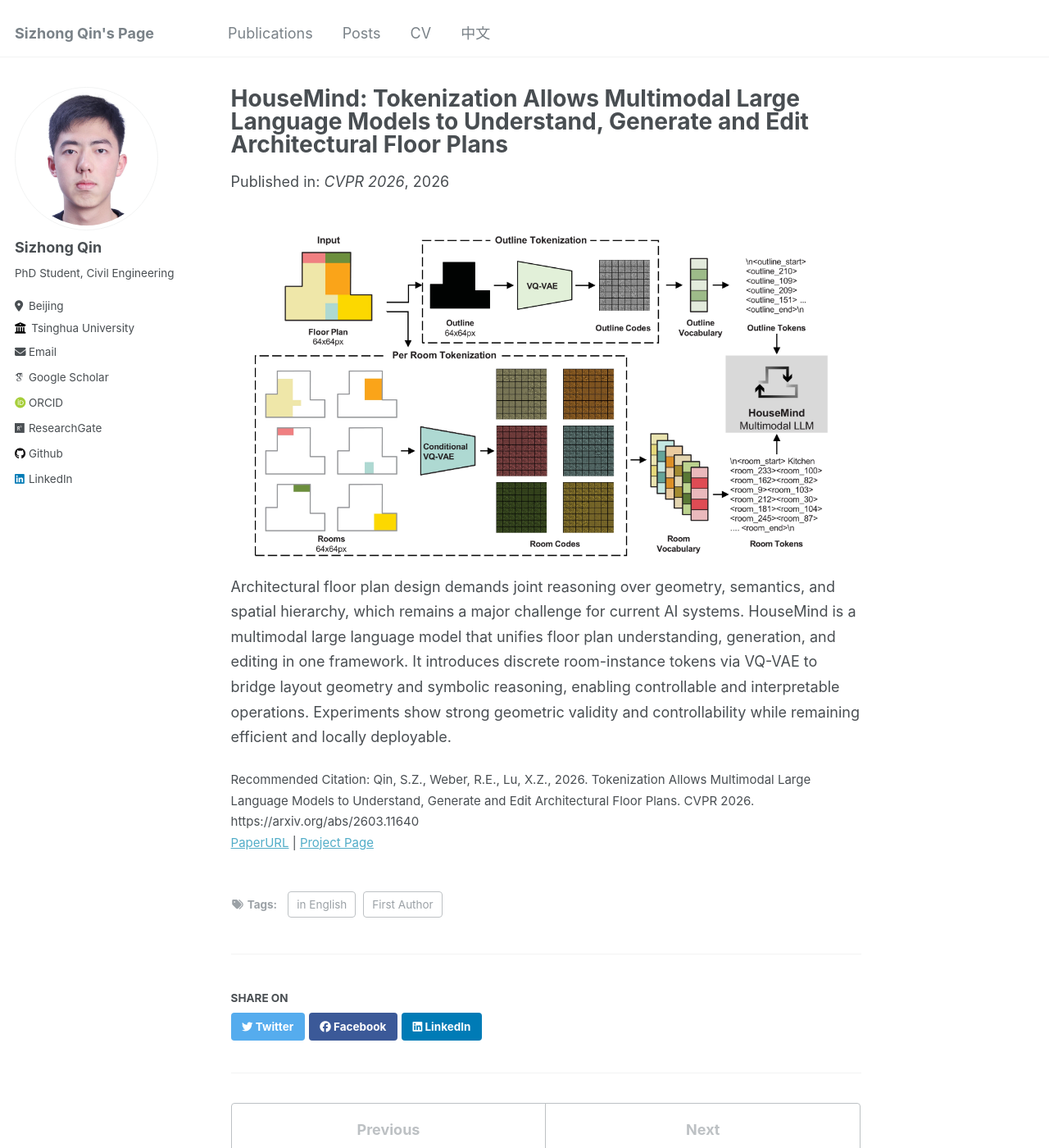
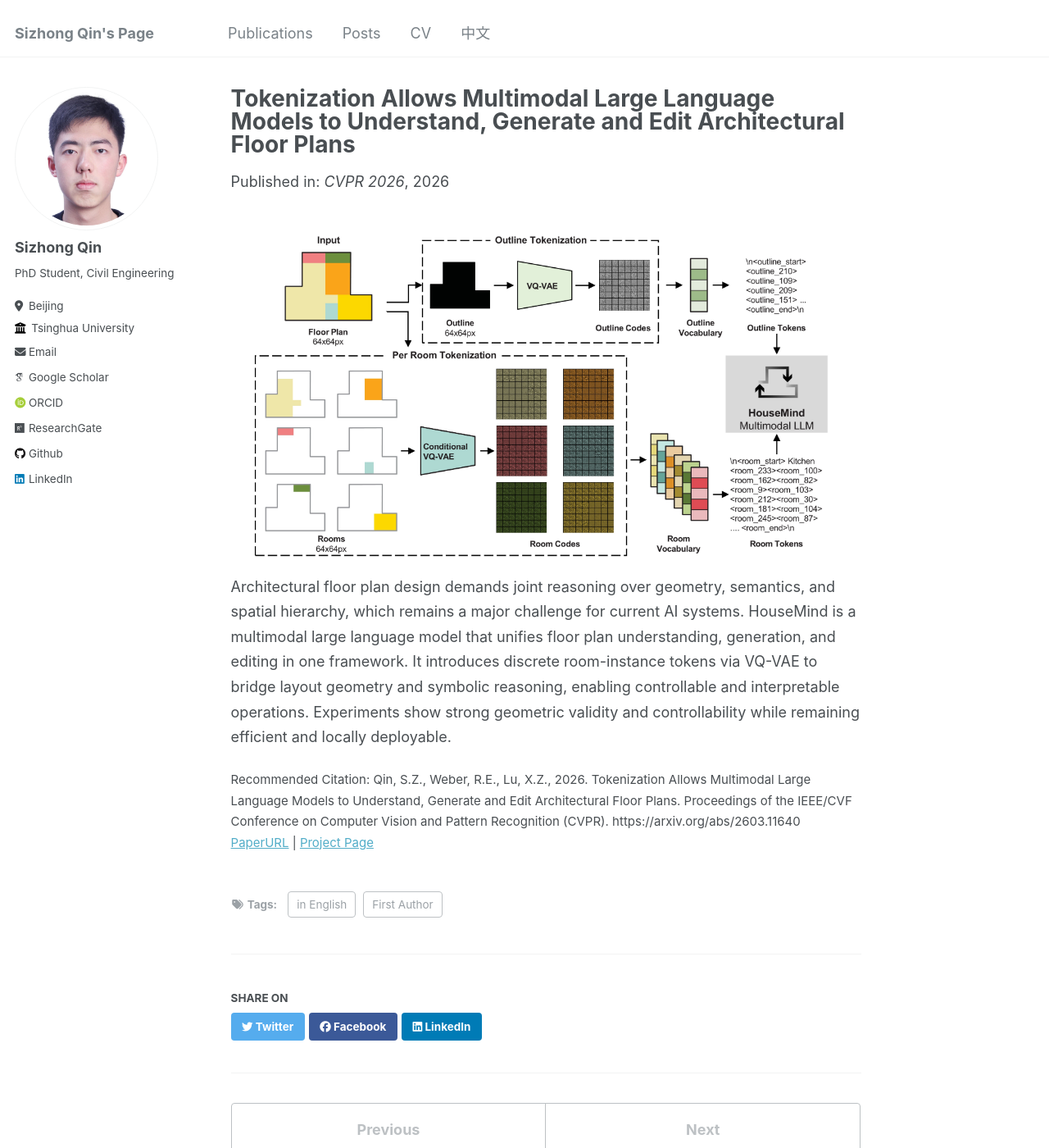
Before and after one commit to qinsz01/qsz_academic, a Jekyll site: the page built from _publications/2026-03-16-HouseMind.md, in a window 1280 px wide and 1400 px high. Shown: the whole window at 82% size. Built offline with Jekyll 4.4.1, drawn with Linux system fonts in a browser that asks for light colours; some web fonts are replaced.

Commit message:
Merge pull request #1 from qinsz01/agent/fix-autocut-housemind-citations
Fix AutoCut and HouseMind publication metadata

```diff
--- a/_publications/2026-03-16-HouseMind.md
+++ b/_publications/2026-03-16-HouseMind.md
@@ -1,5 +1,5 @@
 ---
-title: 'HouseMind: Tokenization Allows Multimodal Large Language Models to Understand, Generate and Edit Architectural Floor Plans'
+title: 'Tokenization Allows Multimodal Large Language Models to Understand, Generate and Edit Architectural Floor Plans'
 collection: publications
 permalink: /publication/2026-03-16-HouseMind
 excerpt: 'A multimodal large language model that unifies floor plan understanding, generation, and editing via discrete room-instance tokens, enabling controllable and interpretable operations.'
@@ -7,7 +7,7 @@ date: 2026-03-16
 venue: 'CVPR 2026'
 paperurl: 'https://arxiv.org/abs/2603.11640'
 projecturl: 'https://housemind.github.io/'
-citation: 'Qin, S.Z., Weber, R.E., Lu, X.Z., 2026. Tokenization Allows Multimodal Large Language Models to Understand, Generate and Edit Architectural Floor Plans. CVPR 2026. https://arxiv.org/abs/2603.11640'
+citation: 'Qin, S.Z., Weber, R.E., Lu, X.Z., 2026. Tokenization Allows Multimodal Large Language Models to Understand, Generate and Edit Architectural Floor Plans. Proceedings of the IEEE/CVF Conference on Computer Vision and Pattern Recognition (CVPR). https://arxiv.org/abs/2603.11640'
 locale: en
 header:
     teaser: "2026-03-16-HouseMind.png"
```
Also changed, not shown: _publications/2026-03-16-HouseMind-zh.md (+2 -2 lines), _publications/2026-03-30-AutoCut-zh.md (+2 -2 lines), _publications/2026-03-30-AutoCut.md (+2 -2 lines).
